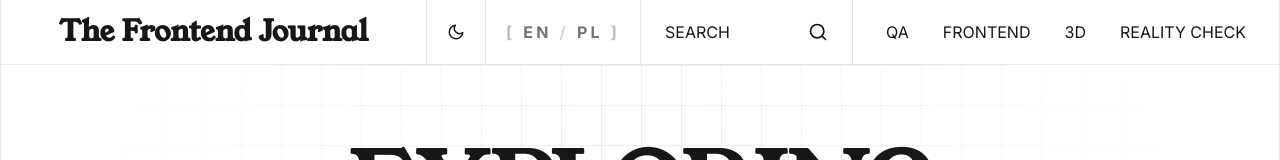
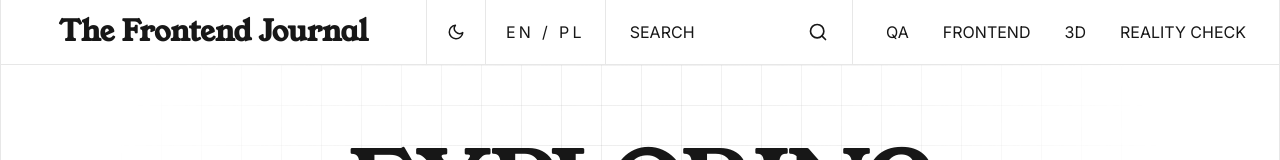
Before and after one commit to highimexy/it-shit, a Next.js app in the folder frontend/: page /en/3d in a window 1280 px wide. Shown: the top 160 px of the page. Built offline with nearby package versions, Linux system fonts and the light colour scheme.

Commit message:
style: improve hover opacity effect in ThemeSwitch component

```diff
--- a/frontend/app/components/LanguageSwitcher.tsx
+++ b/frontend/app/components/LanguageSwitcher.tsx
@@ -16,16 +16,14 @@ export function LanguageSwitcher() {
   }
 
   return (
-    <div className="text-foreground/60 flex items-center gap-2 font-sans font-bold tracking-[0.2em] transition-opacity hover:opacity-100">
-      <span className="opacity-50">[</span>
-      <Link href={getLocalizedHref('en')} className="hover:text-foreground transition-colors">
+    <div className="text-foreground flex items-center gap-2 font-sans tracking-[0.2em]">
+      <Link href={getLocalizedHref('en')} className="transition-opacity hover:opacity-70">
         EN
       </Link>
-      <span className="opacity-30">/</span>
-      <Link href={getLocalizedHref('pl')} className="hover:text-foreground transition-colors">
+      <span>/</span>
+      <Link href={getLocalizedHref('pl')} className="transition-opacity hover:opacity-70">
         PL
       </Link>
-      <span className="opacity-50">]</span>
     </div>
   )
 }
--- a/frontend/app/components/ThemeSwitch.tsx
+++ b/frontend/app/components/ThemeSwitch.tsx
@@ -19,7 +19,7 @@ export default function ThemeSwitch() {
   return (
     <button
       onClick={() => setTheme(theme === 'dark' ? 'light' : 'dark')}
-      className="flex items-center justify-center transition-opacity hover:opacity-50 focus:outline-none"
+      className="flex items-center justify-center transition-opacity hover:opacity-70 focus:outline-none"
       aria-label="Toggle Theme"
     >
       {theme === 'dark' ? (
```
